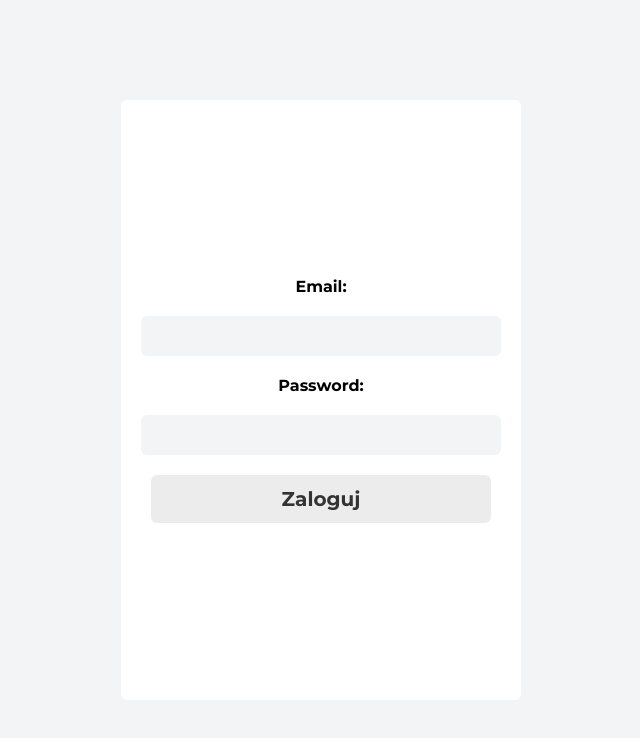
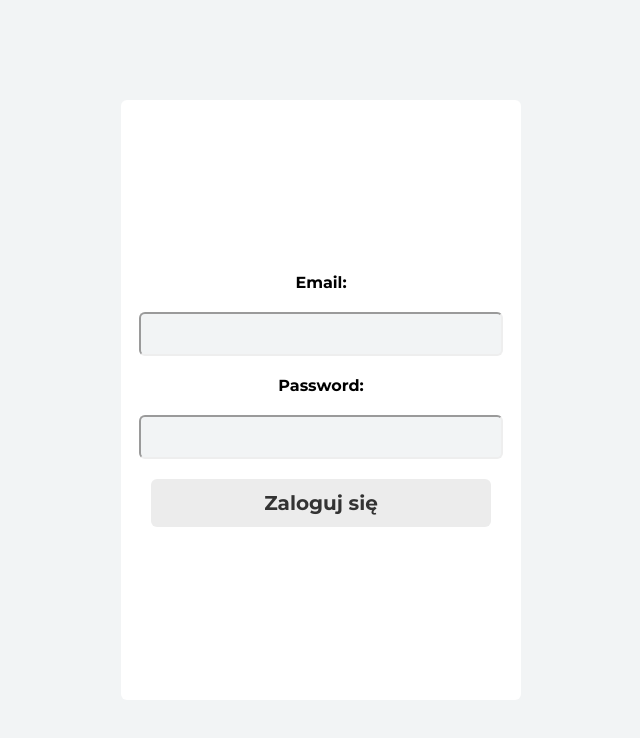
Before and after one commit to RobertTwardowski/Podwykonawca, a React (Create React App) app: page /Logowanie in a window 1280 px wide. Shown: the top 738 px of the page, without its empty margins (319-959 px from the left). Built offline with nearby package versions, Linux system fonts and the light colour scheme.

Commit message:
form registration

```diff
--- a/src/App.js
+++ b/src/App.js
@@ -11,8 +11,6 @@ import { LogIn } from './components/organisms/LogIn/LogIn.js'
 import CompanyAnnouncement from './components/molecules/Company/CompanyAnnouncement.js'
 import { companyData } from './Data/Data.js' // Import danych
 
-
-
 export const MyContext = createContext()
 
 function App () {
@@ -21,19 +19,22 @@ function App () {
   const [profession, setProfession] = useState('')
   const [province, setProvince] = useState('')
   const [isLoadingCompanies, setIsLoadingCompanies] = useState(true)
-
+  const [data, setData] = useState(null)
 
   useEffect(() => {
     fetchData()
   }, [])
 
+  console.log(data);
+
   const fetchData = () => {
     // Symulacja pobierania danych z bazy danych
     setTimeout(() => {
       setIsLoadingCompanies(false)
-    }, 3000)
+    }, 2000)
   }
-
+  const handleDataChange = newData => {
+    setData(newData)}
     return (
       <>
         <GlobalStyle />
@@ -51,8 +52,14 @@ function App () {
         >
           <Router>
             <Routes>
-            <Route path='/Rejestracja' Component={Registration} />
-            <Route path='/Logowanie' Component={LogIn} />
+              <Route
+                path='/Rejestracja'
+                element={<Registration onDataChange={handleDataChange} />}
+              />
+              <Route
+        path="/Logowanie"
+        element={ <LogIn data={data} />}
+      />
               <Route path='/profile/:id' Component={CompanyAnnouncement} />
               <Route
                 exact
--- a/src/components/molecules/Company/CompanyAnnouncement.js
+++ b/src/components/molecules/Company/CompanyAnnouncement.js
@@ -16,7 +16,7 @@ import {
   ImageSection
 } from './CompanyAnnouncement.styles'
 import { Button } from '../../atom/ButtonMoreInfo.styles'
-import Slider from 'react-slick'
+
 
 function CompanyAnnouncement () {
   const { id } = useParams()
--- a/src/components/organisms/LogIn/LogIn.js
+++ b/src/components/organisms/LogIn/LogIn.js
@@ -1,7 +1,7 @@
 
 import React,{useState} from 'react'
 import { useNavigate } from 'react-router-dom'
-import { LogInForm, Wrapper, Container } from './LogIn.styles'
+import { LogInForm,PasswordInput,EmailInput, Wrapper, Container } from './LogIn.styles'
 import {Button} from '../../atom/ButtonMoreInfo.styles'
 
 
@@ -9,36 +9,47 @@ export const LogIn = () => {
 
 
 
-  const [email, setEmail] = useState('')
-  const [password, setPassword] = useState('')
-  const navigate = useNavigate('')
+  const [email, setEmail] = useState('');
+  const [password, setPassword] = useState('');
+  const [clicked, setClicked] = useState(false);
+  const navigate = useNavigate('');
+
   const handleSubmit = event => {
-    event.preventDefault()
+    event.preventDefault();
+    setClicked(true);
 
-    console.log('name:', email)
-    console.log('Password:', password)
-    setTimeout(() => navigate('/Podwykonawca'), 100)
+    if (email === '' || password === '') {
+      return;
     }
+
+    setTimeout(() => navigate('/Podwykonawca'), 100);
+  };
+
   return (
     <Wrapper>
       <Container>
         <LogInForm onSubmit={handleSubmit}>
-
           <label>Email:</label>
-        <input
+          <EmailInput
             type='email'
             value={email}
             onChange={event => setEmail(event.target.value)}
+            empty={email === ''}
+            clicked={clicked}
           />
 
           <label>Password:</label>
-        <input
+          <PasswordInput
             type='password'
             value={password}
             onChange={event => setPassword(event.target.value)}
+            empty={password === ''}
+            clicked={clicked}
           />
 
-        <Button type='submit'>Zaloguj</Button>
+          <Button type='submit' onClick={() => setClicked(true)}>
+           Zaloguj się
+          </Button>
         </LogInForm>
       </Container>
     </Wrapper>
--- a/src/components/organisms/LogIn/LogIn.styles.js
+++ b/src/components/organisms/LogIn/LogIn.styles.js
@@ -32,7 +32,7 @@ export const LogInForm = styled.form`
   font-weight: bold;
 
   input {
-    border: none;
+
     border-radius: 6px;
     background-color: #f2f4f5;
     width: 90%;
@@ -40,4 +40,15 @@ export const LogInForm = styled.form`
     font-size: 30px;
     margin: 20px;
   }
+
 `
+
+export const EmailInput = styled.input`
+
+  border-color: ${props => (props.empty && props.clicked ? '#FF4136' : 'initial')};
+`;
+
+export const PasswordInput = styled.input`
+
+  border-color: ${props => (props.empty && props.clicked ? '#FF4136' : 'initial')};
+`
--- a/src/components/organisms/Registration/Registration.js
+++ b/src/components/organisms/Registration/Registration.js
@@ -1,17 +1,15 @@
 import React, { useState } from 'react';
-import { RegistrationForm,PasswordInput,EmailInput, Wrapper, Container } from './Registration.styles';
+import { RegistrationForm, PasswordInput, EmailInput, Wrapper, Container } from './Registration.styles';
 import { useNavigate } from 'react-router-dom';
 import { Button } from '../../atom/ButtonMoreInfo.styles';
 
-
-
-export const Registration = () => {
+export const Registration = ({ onDataChange }) => {
   const [email, setEmail] = useState('');
   const [password, setPassword] = useState('');
   const [clicked, setClicked] = useState(false);
-  const navigate = useNavigate('');
+  const navigate = useNavigate();
 
-  const handleSubmit = event => {
+  const handleRegistration = event => {
     event.preventDefault();
     setClicked(true);
 
@@ -19,13 +17,16 @@ export const Registration = () => {
       return;
     }
 
+    const data = { email, password }; // Dane do przekazania
+    onDataChange(data);
+
     setTimeout(() => navigate('/Podwykonawca'), 100);
   };
 
   return (
     <Wrapper>
       <Container>
-        <RegistrationForm onSubmit={handleSubmit}>
+        <RegistrationForm onSubmit={handleRegistration}>
           <label>Email:</label>
           <EmailInput
             type='email'
@@ -44,7 +45,7 @@ export const Registration = () => {
             clicked={clicked}
           />
 
-          <Button type='submit' onClick={() => setClicked(true)}>
+          <Button type='submit' onClick={handleRegistration}>
             Załóż Konto
           </Button>
         </RegistrationForm>
```
Lines whose indentation alone changed are shown as unchanged.
